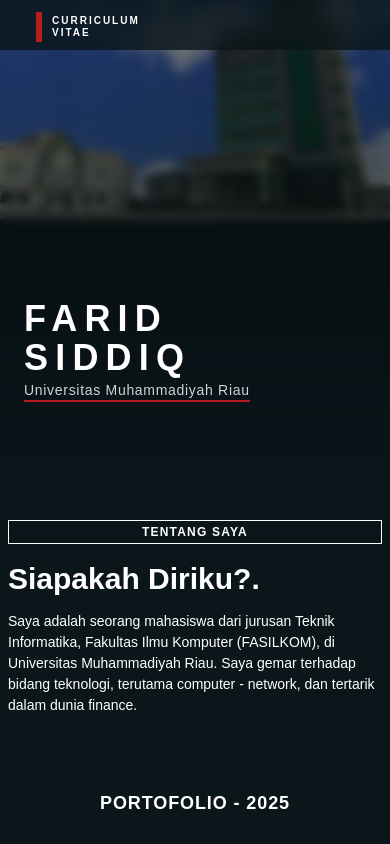
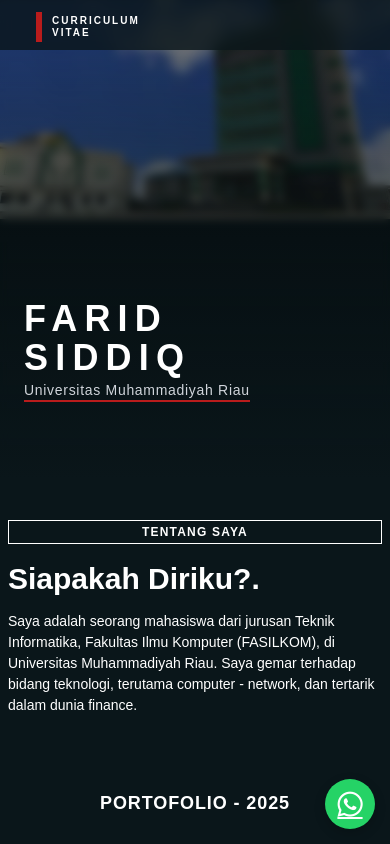
Before and after one commit to farid-store/portofolio, a plain HTML site: page index.html in a window 390 px wide. Shown: the top 844 px of the page. Drawn offline with Linux system fonts and the light colour scheme.

Commit message:
Update style.css

```diff
--- a/CSS/style.css
+++ b/CSS/style.css
@@ -922,3 +922,38 @@ button[type="submit"]:hover {
     transition: text-decoration 0.3s ease;
 
   }
+
+  /* --- Floating Customer Service Button --- */
+.floating-cs-button {
+    position: fixed; /* Membuat elemen tetap di posisinya relatif terhadap viewport */
+    bottom: 20px;    /* Jarak dari bawah halaman */
+    right: 20px;     /* Jarak dari kanan halaman */
+    background-color: #25D366; /* Warna hijau WhatsApp */
+    color: white;
+    width: 60px;     /* Lebar tombol */
+    height: 60px;    /* Tinggi tombol */
+    border-radius: 50%; /* Membuat tombol lingkaran */
+    display: flex;
+    align-items: center;
+    justify-content: center;
+    font-size: 2.2rem; /* Ukuran ikon */
+    box-shadow: 0 4px 12px rgba(0, 0, 0, 0.2); /* Efek bayangan */
+    z-index: 1000;   /* Pastikan tombol berada di atas elemen lain */
+    transition: transform 0.3s ease, background-color 0.3s ease; /* Transisi halus saat hover */
+}
+
+.floating-cs-button:hover {
+    transform: scale(1.1); /* Sedikit membesar saat dihover */
+    background-color: #1DA851; /* Warna sedikit lebih gelap saat dihover */
+}
+
+/* Responsif: Sesuaikan ukuran atau posisi di layar yang lebih kecil */
+@media (max-width: 768px) {
+    .floating-cs-button {
+        width: 50px;     /* Ukuran lebih kecil di mobile */
+        height: 50px;
+        font-size: 1.8rem;
+        bottom: 15px;
+        right: 15px;
+    }
+}
```
